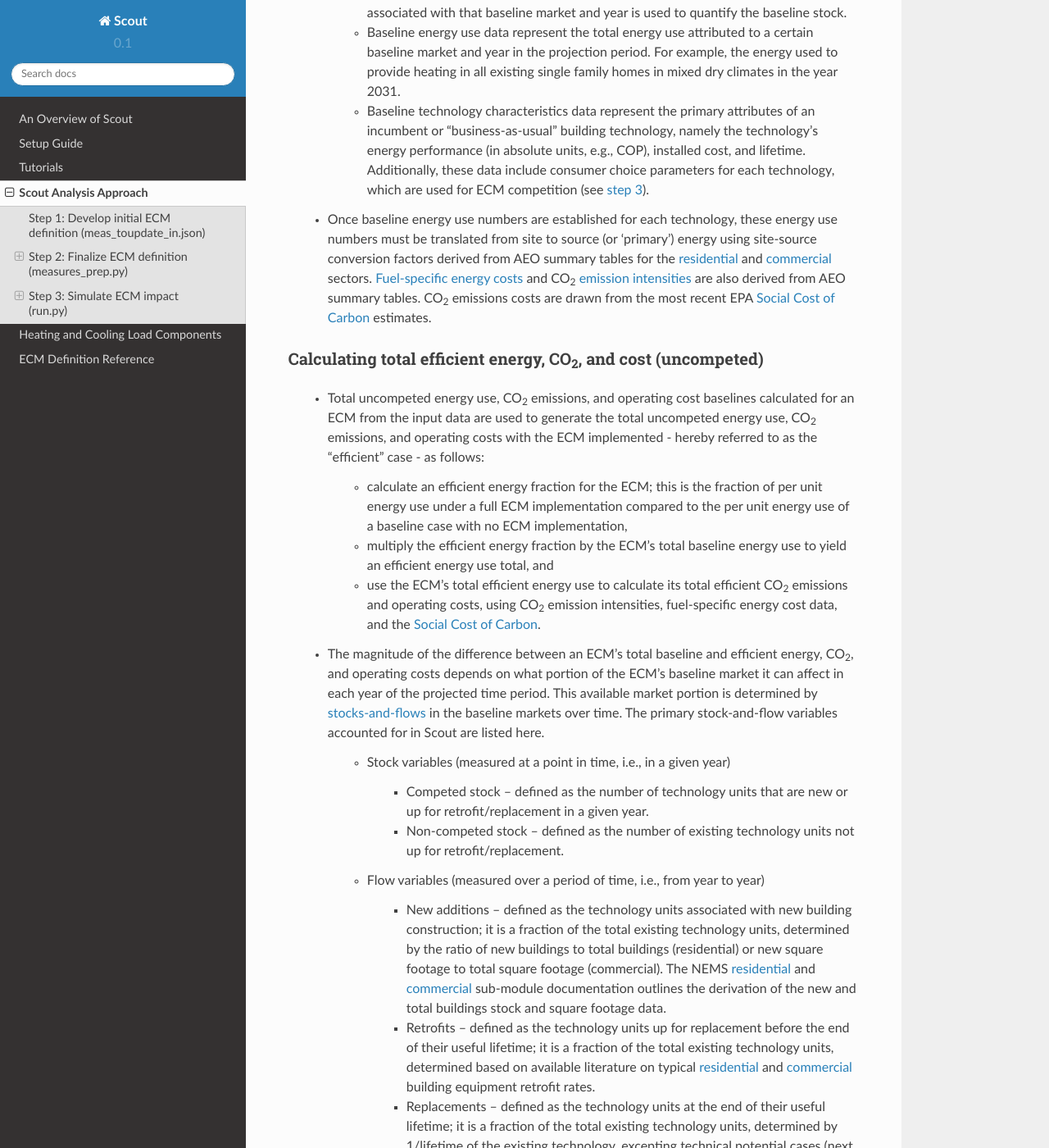
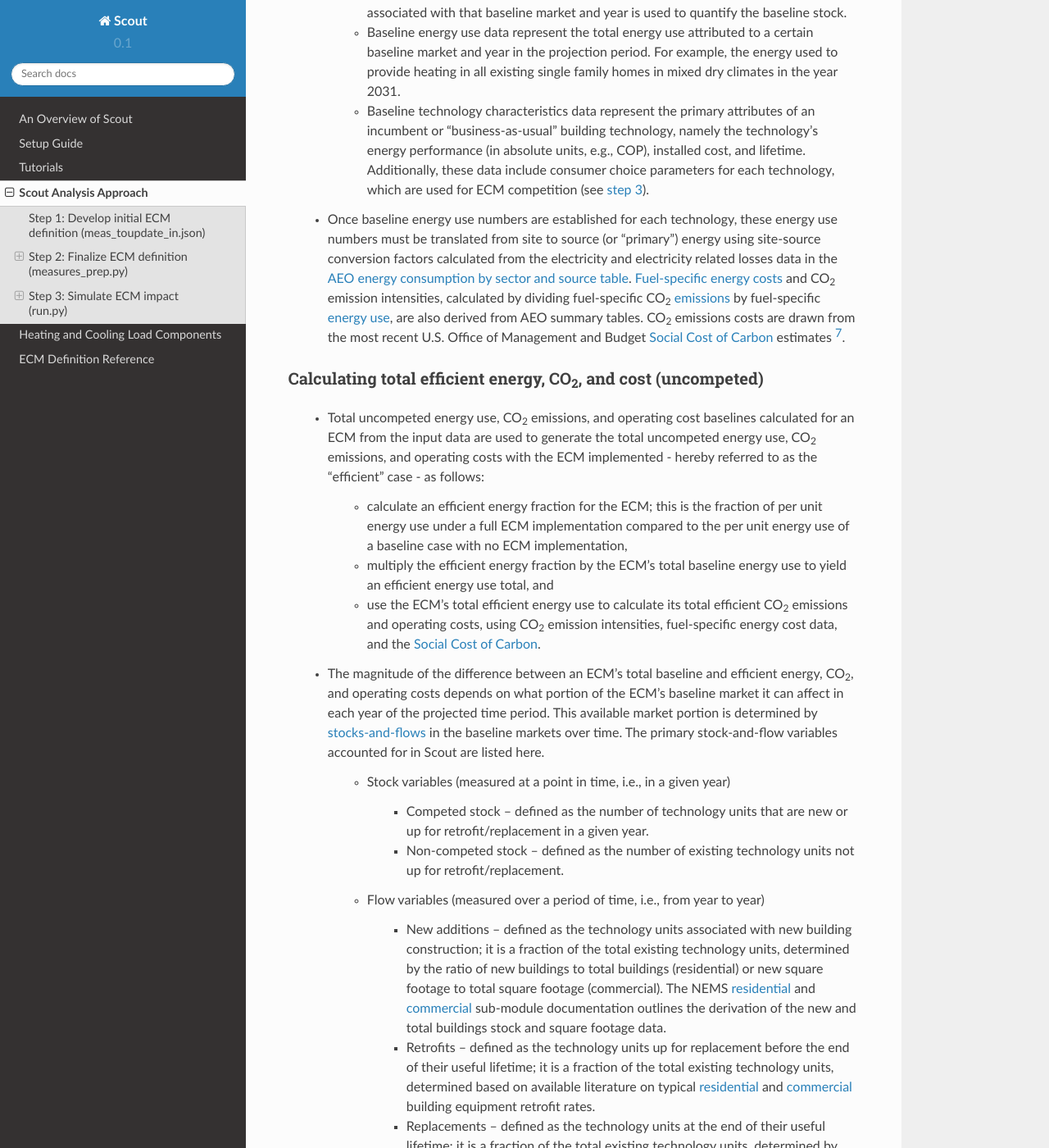
Before and after one commit to trynthink/scout, a Sphinx documentation site: the page built from docs/analysis_approach.rst, in a window 1280 px wide and 1400 px high, scrolled down 3532 px. Shown: the whole window at 82% size. Built offline with Sphinx 7.4.7 and the Read the Docs theme 2.0.0, drawn with Linux system fonts in a browser that asks for light colours; some of the changed text lies outside the part shown.

Commit message:
Update EIA reference links
Update the text and associated links for the sources of CO2 prices, CO2 emissions intensities, and site to source conversion factors.

```diff
--- a/docs/analysis_approach.rst
+++ b/docs/analysis_approach.rst
@@ -121,14 +121,16 @@ Calculating total baseline energy, |CO2|, and cost (uncompeted)
       * Baseline energy use data represent the total energy use attributed to a certain baseline market and year in the projection period. For example, the energy used to provide heating in all existing single family homes in mixed dry climates in the year 2031.
       * Baseline technology characteristics data represent the primary attributes of an incumbent or “business-as-usual” building technology, namely the technology’s energy performance (in absolute units, e.g., COP), installed cost, and lifetime. Additionally, these data include consumer choice parameters for each technology, which are used for ECM competition (see :ref:`step 3 <analysis-step-3>`).
 
-   * Once baseline energy use numbers are established for each technology, these energy use numbers must be translated from site to source (or ‘primary’) energy using site-source conversion factors derived from AEO summary tables for the residential__ and commercial__ sectors. `Fuel-specific energy costs`_ and |CO2| `emission intensities`_ are also derived from AEO summary tables. |CO2| emissions costs are drawn from the most recent EPA `Social Cost of Carbon`_ estimates.
+   * Once baseline energy use numbers are established for each technology, these energy use numbers must be translated from site to source (or "primary") energy using site-source conversion factors calculated from the electricity and electricity related losses data in the `AEO energy consumption by sector and source table`_. `Fuel-specific energy costs`_ and |CO2| emission intensities, calculated by dividing fuel-specific |CO2| emissions_ by fuel-specific `energy use`_, are also derived from AEO summary tables. |CO2| emissions costs are drawn from the most recent U.S. Office of Management and Budget `Social Cost of Carbon`_ estimates [#]_.
 
-.. __: http://www.eia.gov/forecasts/aeo/data/browser/#/?id=4-AEO2016&cases=ref2016~ref_no_cpp&sourcekey=0
-.. __: http://www.eia.gov/forecasts/aeo/data/browser/#/?id=5-AEO2016&cases=ref2016~ref_no_cpp&sourcekey=0
-.. _Fuel-specific energy costs: http://www.eia.gov/forecasts/aeo/data/browser/#/?id=3-AEO2016&cases=ref2016~ref_no_cpp&sourcekey=0
-.. _emission intensities: http://www.eia.gov/forecasts/aeo/data/browser/#/?id=2-AEO2016&cases=ref2016~ref_no_cpp&sourcekey=0
+.. _energy use:
+.. _AEO energy consumption by sector and source table: http://www.eia.gov/forecasts/aeo/data/browser/#/?id=2-AEO2016&region=1-0&cases=ref2016&start=2013&end=2040&f=A&sourcekey=0
+.. _Fuel-specific energy costs: http://www.eia.gov/forecasts/aeo/data/browser/#/?id=3-AEO2016&region=1-0&cases=ref2016&start=2013&end=2040&f=A&sourcekey=0
+.. _emissions: http://www.eia.gov/forecasts/aeo/data/browser/#/?id=17-AEO2016&cases=ref2016~ref_no_cpp&sourcekey=0
 .. _stocks-and-flows: https://en.wikipedia.org/wiki/Stock_and_flow
-.. _Social Cost of Carbon: https://www3.epa.gov/climatechange/Downloads/EPAactivities/social-cost-carbon.pdf
+.. _Social Cost of Carbon: https://www.whitehouse.gov/sites/default/files/omb/inforeg/scc_tsd_final_clean_8_26_16.pdf
+
+.. ADD LINK TO THE JSON FILE ONCE IT IS ADDED TO THE REPO
 
 Calculating total efficient energy, |CO2|, and cost (uncompeted)
 ~~~~~~~~~~~~~~~~~~~~~~~~~~~~~~~~~~~~~~~~~~~~~~~~~~~~~~~~~~~~~~~~
@@ -236,6 +238,7 @@ ECM-specific results from the analysis of the portfolio of ECMs
 .. [#] The vintages are: pre-1980, 1980-2004, `ASHRAE 90.1-2004`_, `ASHRAE 90.1-2010`_, and `ASHRAE 90.1-2013`_.
 .. [#] A representative city is simulated for each climate zone: Houston, TX (hot humid); Baltimore, MD (mixed humid); El Paso, TX (hot dry); Albuquerque, NM (mixed dry); San Francisco, CA (marine); Chicago, IL (cold); Duluth, NM (very cold), Fairbanks, AK (sub arctic).
 .. [#] EIA provides detailed documentation on the assumptions of the National Energy Modeling System (NEMS) it uses to project residential__ and commercial__ sector energy use out to 2040 for the AEO.
+.. [#] Data derived from Table A1, assuming a 3% average discount rate.
 .. [#] This assumption reflects our current inability to reliably determine how a consumer might choose between an ECM and updated version of a ‘business-as-usual’ technology. A future version of Scout may apportion some of an available market portion to this updated ‘business-as-usual’ technology, under an “Adjusted Adoption Potential” scenario.
 .. [#] We use a default `real discount rate`_ of 7%, based on the Office of Management and Budget’s `Guidelines and Discount Rates for Benefit-Cost Analysis of Federal Programs`_, p. 9 (“Base-Case Analysis”).
 .. [#] End use categories for the markets and savings are not the same as the AEO end uses. These end use categories are similar to the 2015 `DOE Quadrennial Technology Review`_, Figure 5.1, but with the “Drying” end use lumped together with “Other.”
```
